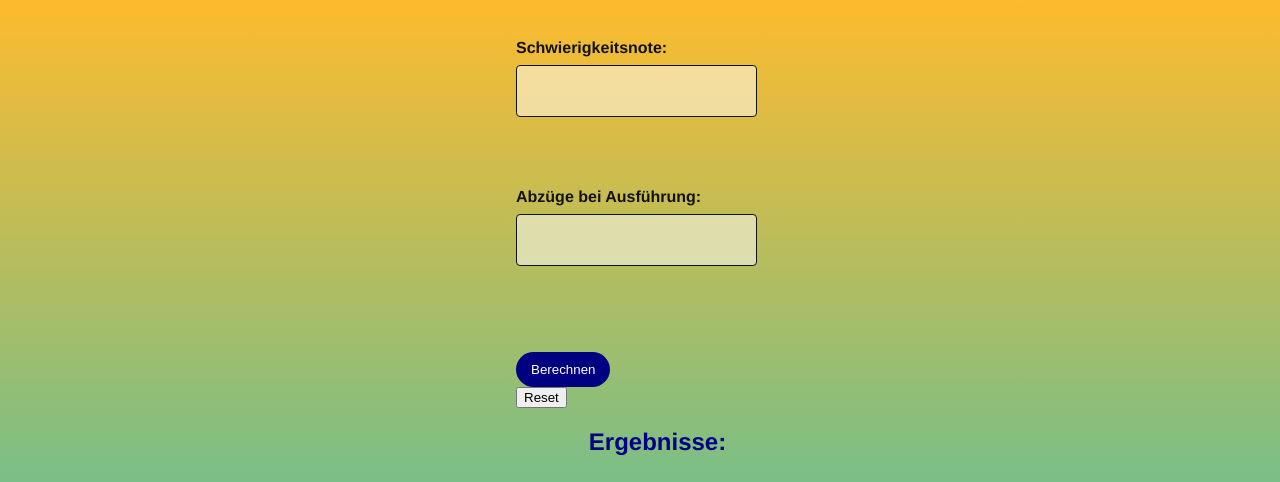
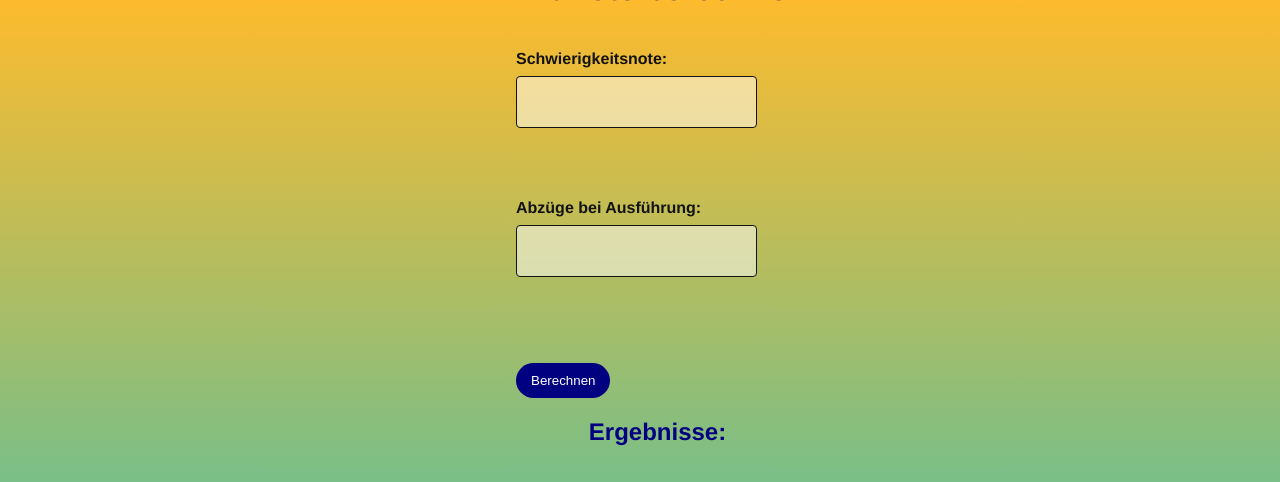
Before and after one commit to SevHub2/SWEN, a Flask app: page / in a window 1280 px wide. Shown: the top 482 px of the page. Run offline with Flask 3, Linux system fonts and the light colour scheme.

Commit message:
html code anpassung

```diff
--- a/templates/score_calculator.html
+++ b/templates/score_calculator.html
@@ -21,7 +21,7 @@
         <input type="number" step="0.01" name="deductions" id="deductions" required><br><br>
 
         <input type="submit" value="Berechnen">
-        <input type="reset" value="Reset">
+
 
     </form>
     {% if final_score %}
```
